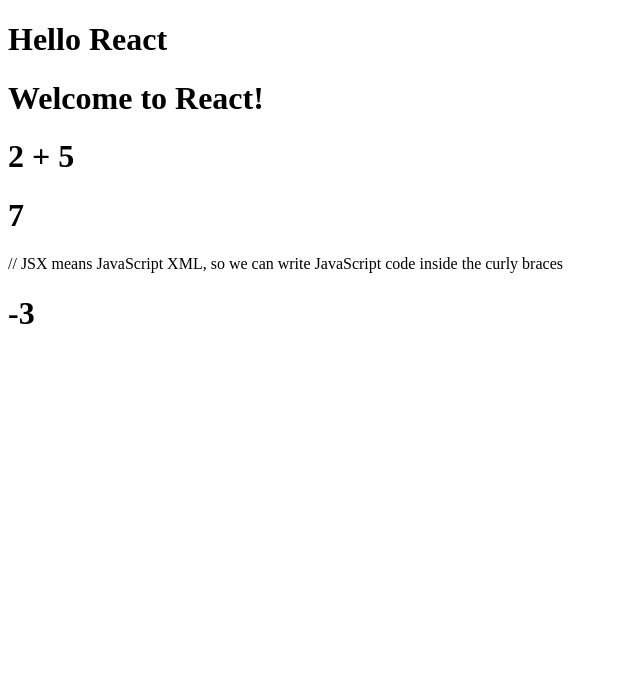
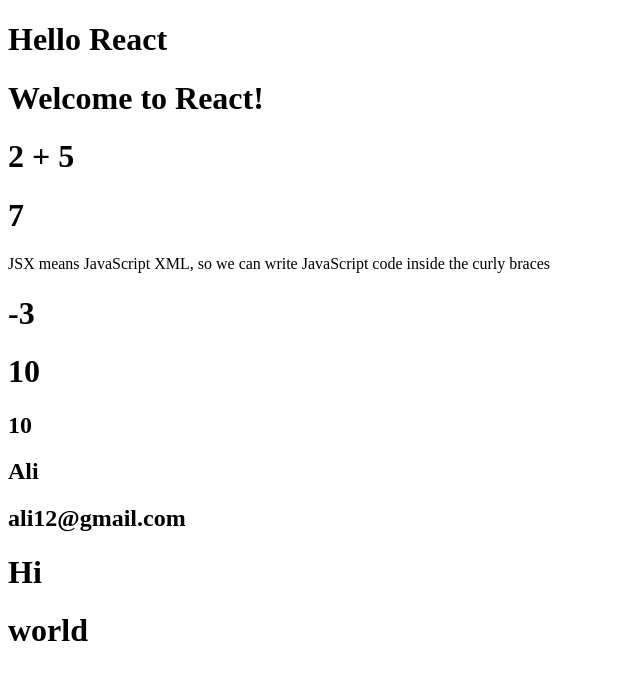
Before and after one commit to Sirang-17/beginner-react, a React (Vite) app: page / in a window 1280 px wide. Shown: the top 680 px of the page, without its empty margins (0-640 px from the left). Built offline with nearby package versions, Linux system fonts and the light colour scheme.

Commit message:
1st lesson of react (use of fragment)

```diff
--- a/src/App.jsx
+++ b/src/App.jsx
@@ -1,15 +1,28 @@
 import React from 'react'
 
 const App = () => {
+  const num = 10;
+  const person = {
+    name: "Ali",
+    gmail: "ali12@gmail.com",
+  };
   return (
-    <div>
+    <>
+     <div>
       <h1>Hello React</h1>
       <h1>Welcome to React!</h1>
       <h1>2 + 5</h1>
-      <h1>{2 + 5}</h1> // JSX means JavaScript XML, so we can write JavaScript
+      <h1>{2 + 5}</h1> JSX means JavaScript XML, so we can write JavaScript
       code inside the curly  braces
       <h1>{2 - 5}</h1>
-    </div>
+      <h1>{2 * 5}</h1>
+      <h2>{num}</h2>
+      <h2>{person.name}</h2>
+      <h2>{person.gmail}</h2>
+     </div>
+     <h1>Hi</h1>
+     <div><h1>world</h1></div>
+    </>
   )
 }
 
```
